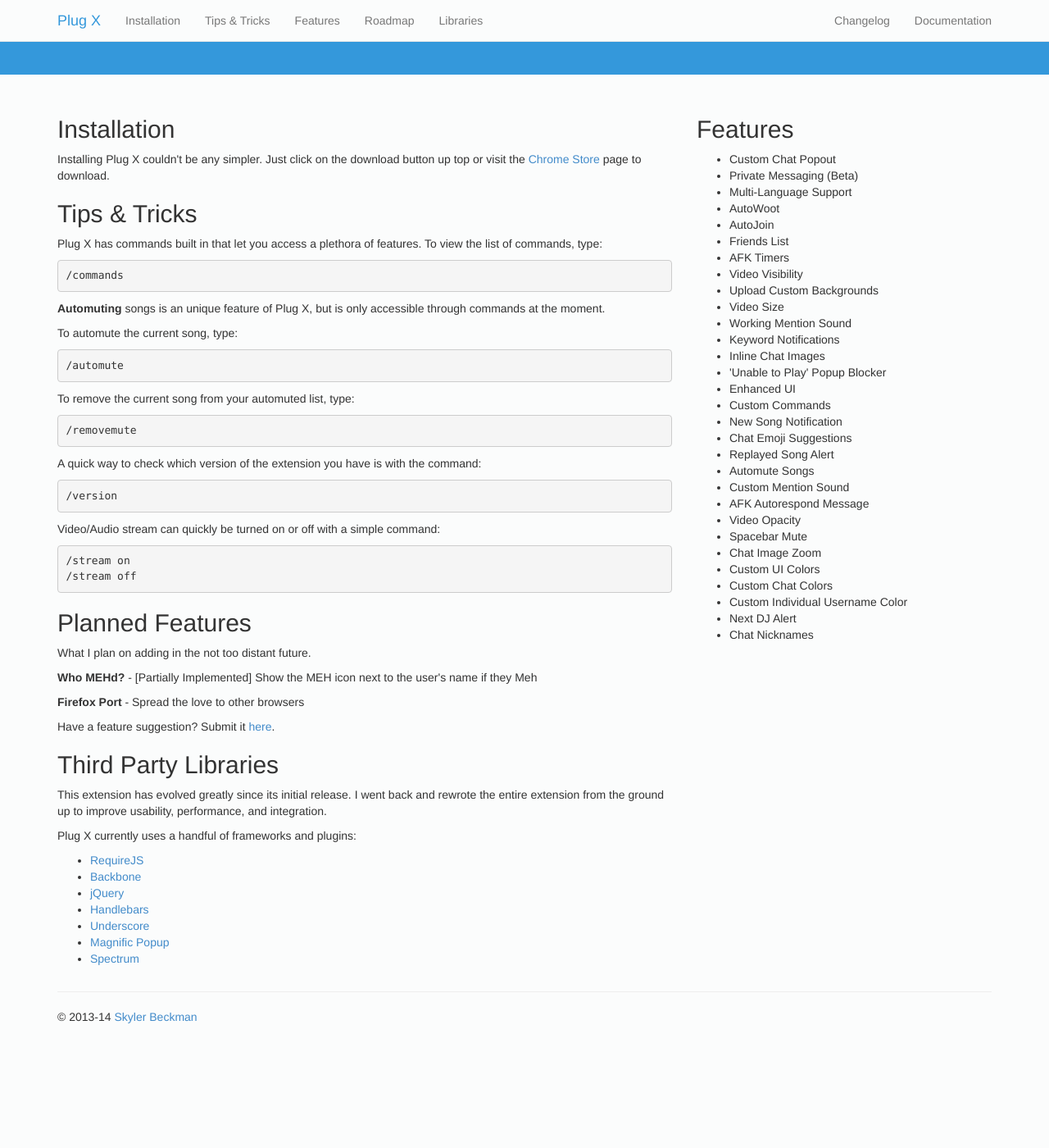
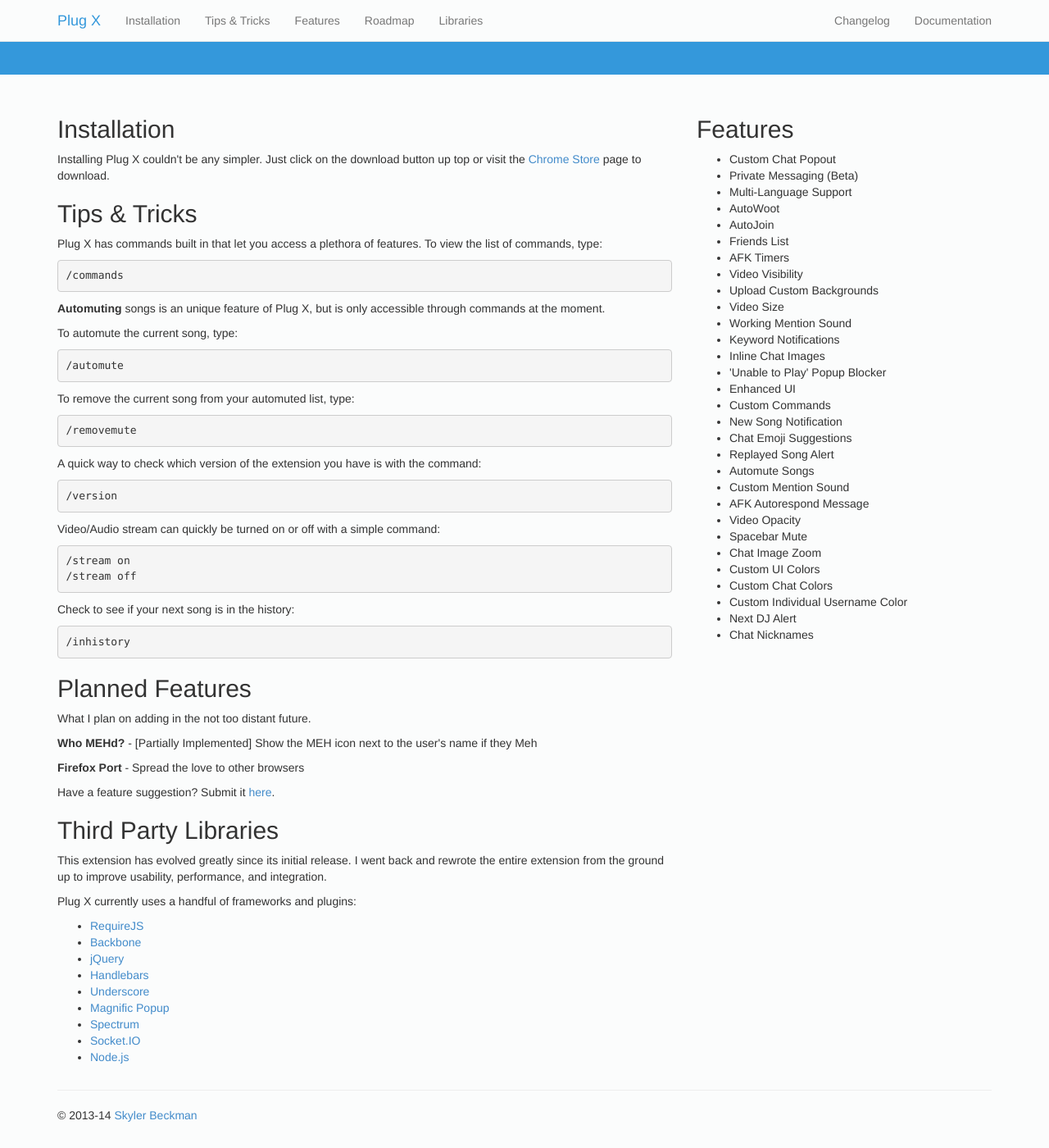
Before and after one commit to skylerb/Plug-X, a Jekyll site: the page built from index.html, in a window 1280 px wide and 1400 px high, scrolled down 273 px. Shown: the whole window at 82% size. Built offline with Jekyll 4.4.1, drawn with Linux system fonts in a browser that asks for light colours; nearby versions of some CDN libraries; Markdown is read by kramdown in place of the engine named in the settings; before the commit the page ends 1553 px from its top, so only the background shows below that.

Commit message:
Added some more info regarding commands and plugins

```diff
--- a/index.html
+++ b/index.html
@@ -19,6 +19,8 @@
 		<pre>/version</pre>
 		<p>Video/Audio stream can quickly be turned on or off with a simple command:</p>
 		<pre>/stream on<br/>/stream off</pre>
+		<p>Check to see if your next song is in the history:</p>
+		<pre>/inhistory</pre>
 		<h2><a id="upcoming"></a>Planned Features</h2>
 		<p>What I plan on adding in the not too distant future.</p>
 		<p><b>Who MEHd?</b> - [Partially Implemented] Show the MEH icon next to the user's name if they Meh</p>
@@ -35,6 +37,8 @@
 			<li><a href="http://underscorejs.org/" target="_blank">Underscore</a></li>
 			<li><a href="http://dimsemenov.com/plugins/magnific-popup/" target="_blank">Magnific Popup</a></li>
 			<li><a href="http://bgrins.github.io/spectrum/" target="_blank">Spectrum</a></li>
+			<li><a href="http://socket.io/" target="_blank">Socket.IO</a></li>
+			<li><a href="http://nodejs.org/" target="_blank">Node.js</a></li>
 		</ul>
 	</div>
 	<div class="col-md-4">
```
Lines whose indentation alone changed are shown as unchanged.
